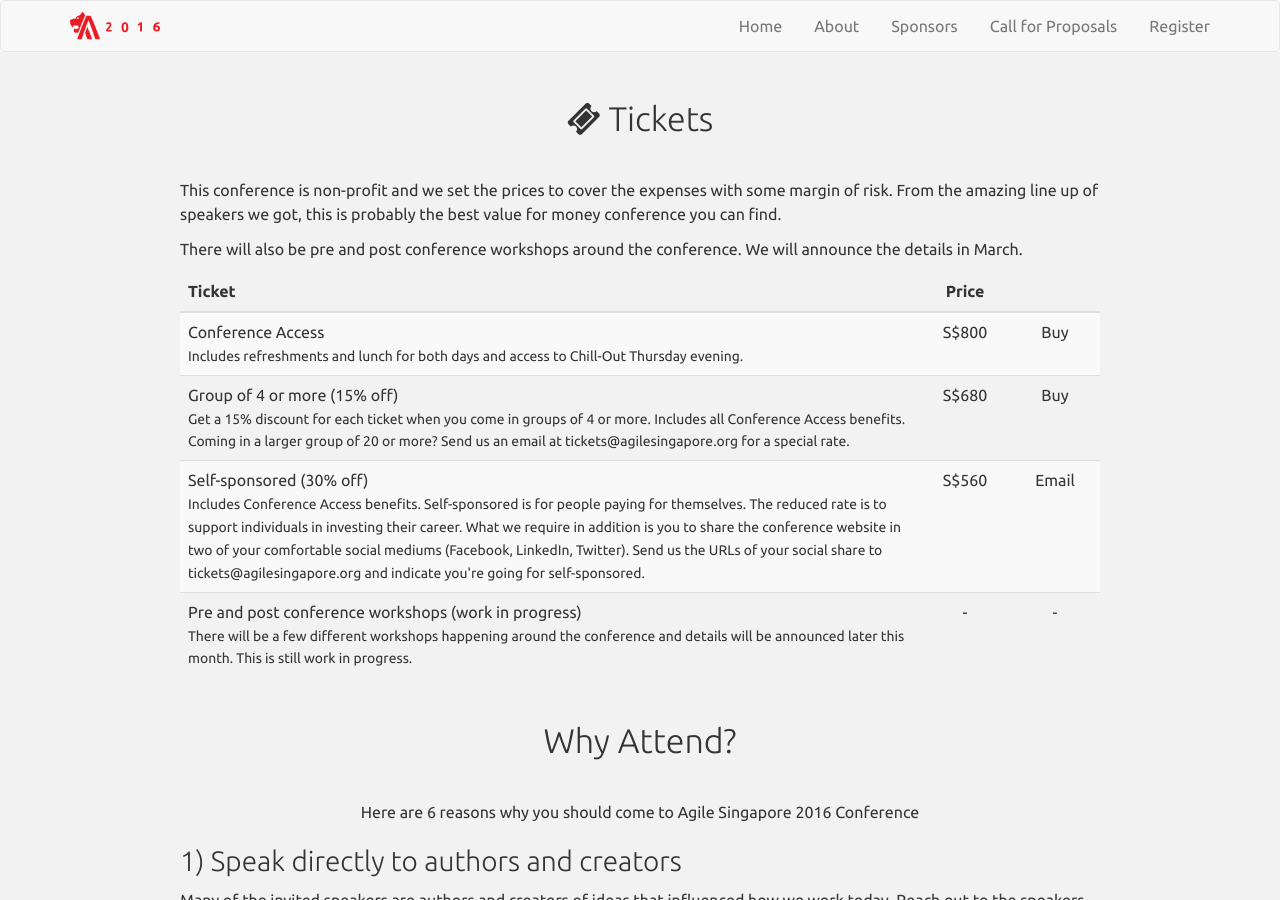
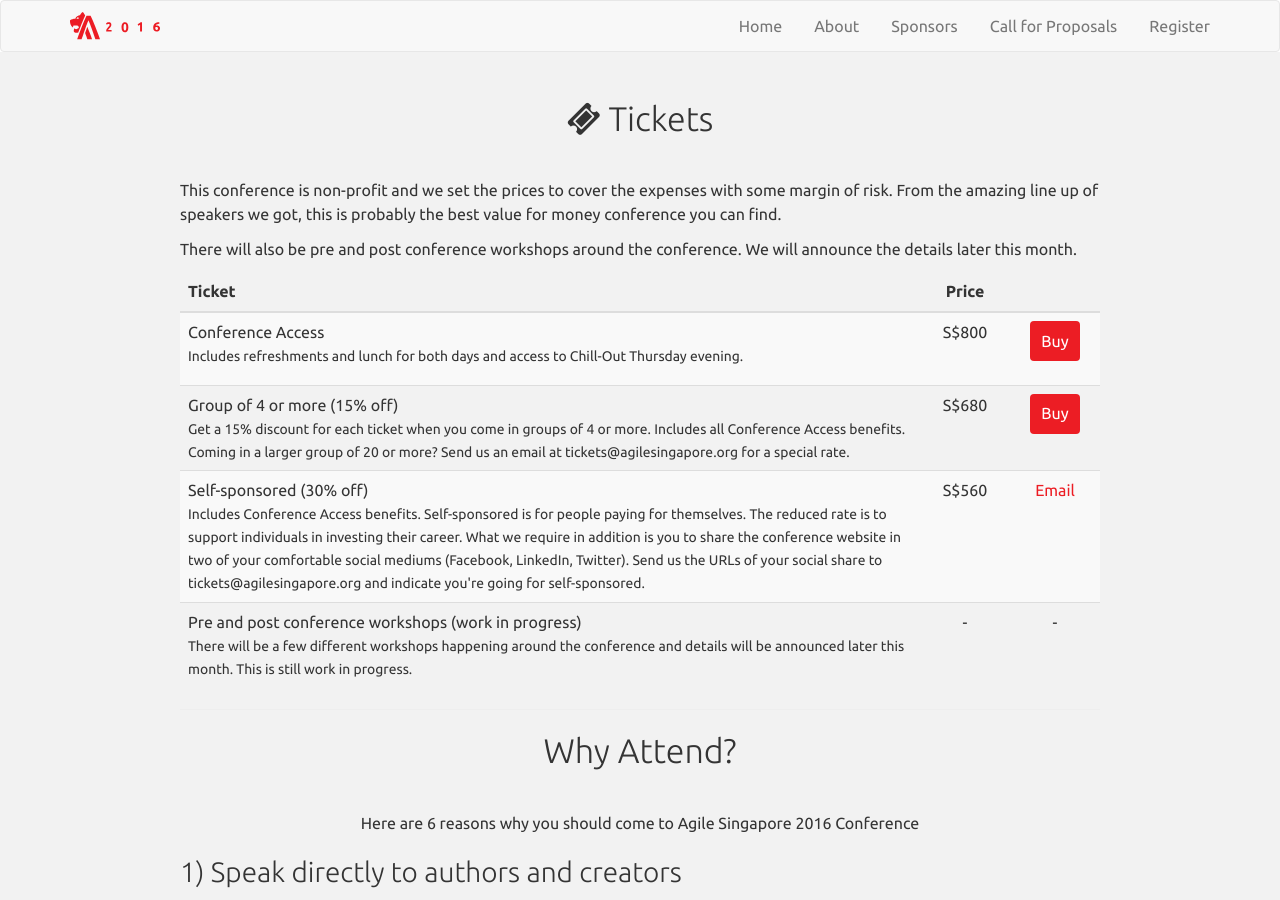
Before and after one commit to agilesingapore/2016, a Jekyll site: the page built from tickets.html, in a window 1280 px wide and 900 px high. Built offline with Jekyll 4.4.1, drawn with Linux system fonts in a browser that asks for light colours; nearby versions of some CDN libraries; comment, search, counter and statistics services are not loaded.

Commit message:
Added buttons

```diff
--- a/tickets.html
+++ b/tickets.html
@@ -9,7 +9,7 @@
       <h2><i class="fa fa-ticket"></i> Tickets</h2>
       <p>This conference is non-profit and we set the prices to cover the expenses with some margin of risk. From the
         amazing line up of speakers we got, this is probably the best value for money conference you can find.</p>
-      <p>There will also be pre and post conference workshops around the conference. We will announce the details in March.</p>
+      <p>There will also be pre and post conference workshops around the conference. We will announce the details later this month.</p>
 
       <table class="table table-striped">
         <thead>
@@ -26,14 +26,14 @@
               <small>Includes refreshments and lunch for both days and access to Chill-Out Thursday evening.</small>
             </td>
             <td>S$800</td>
-            <td>Buy</td>
+            <td><a href="https://www.gevme.com/25806010/registration" class="btn button" target="_blank">Buy</a></td>
           </tr>
           <tr>
             <td>Group of 4 or more (15% off)<br/>
               <small>Get a 15% discount for each ticket when you come in groups of 4 or more. Includes all Conference Access benefits. Coming in a larger group of 20 or more? Send us an email at tickets@agilesingapore.org for a special rate.</small>
             </td>
             <td>S$680</td>
-            <td>Buy</td>
+            <td><a href="https://www.gevme.com/25806010/registration" class="btn button" target="_blank">Buy</a></td>
           </tr>
           <tr>
             <td>Self-sponsored (30% off)<br/>
@@ -41,7 +41,7 @@
               </small>
             </td>
             <td>S$560</td>
-            <td>Email</td>
+            <td><a href="mailto:tickets@agilesingapore.org?subject=[SELFSPON]" role="button">Email</a></td>
           </tr>
           <tr>
             <td>Pre and post conference workshops (work in progress)<br/>
```
